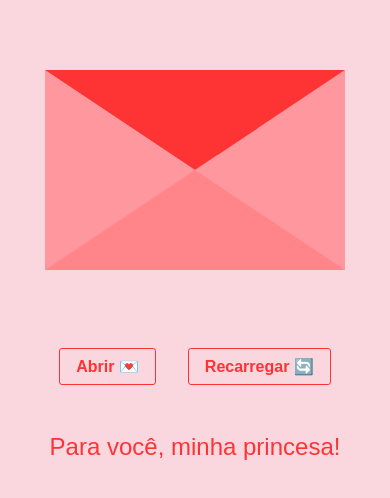
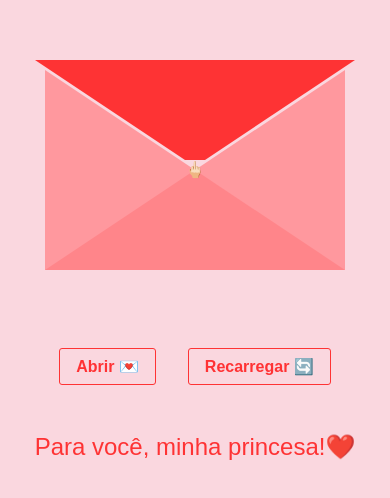
Before and after one commit to Beamer-boyy/LoveLetterEffect, a plain HTML site: page index.html in a window 390 px wide. Shown: the part 172-670 px from the top of the page. Drawn offline with Linux system fonts and the light colour scheme.

Commit message:
atualizando emoji, ajustes responsividade

```diff
--- a/index.html
+++ b/index.html
@@ -9,15 +9,15 @@
 <body>
     <main>
       <div class="container-letter">
-        <div class="cover"></div>
-        <span class="heart">❤️</span>
+        <div class="cover">🖕🏻</div>
+        <span class="heart"></span>
         <div class="letter"></div>
       </div>
       <div class="options">
         <button id="open">Abrir 💌 </button>
         <button id="close">Recarregar 🔄 </button>
       </div>
-      <span id="mensagem">Para você, minha princesa!</span>
+      <span id="mensagem">Para você, minha princesa!❤️ </span>
     </main>
     <script src="script.js"></script>
   </body>
```
